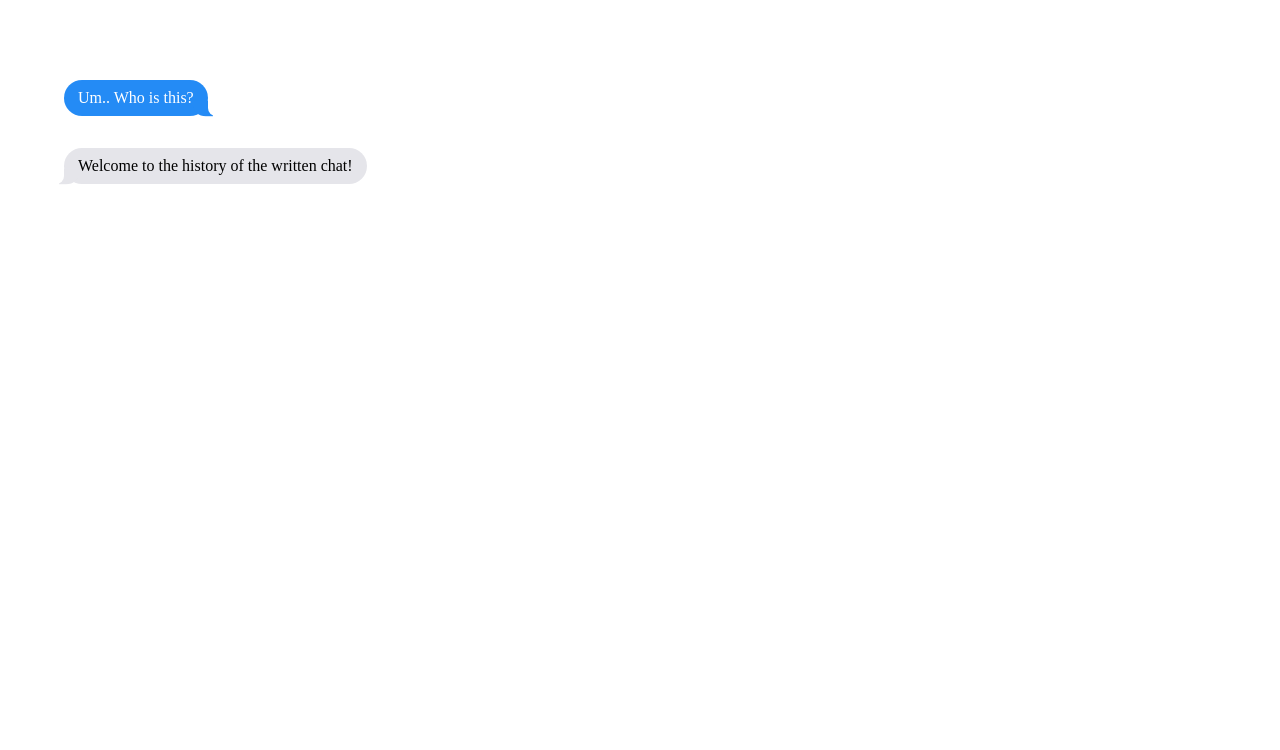
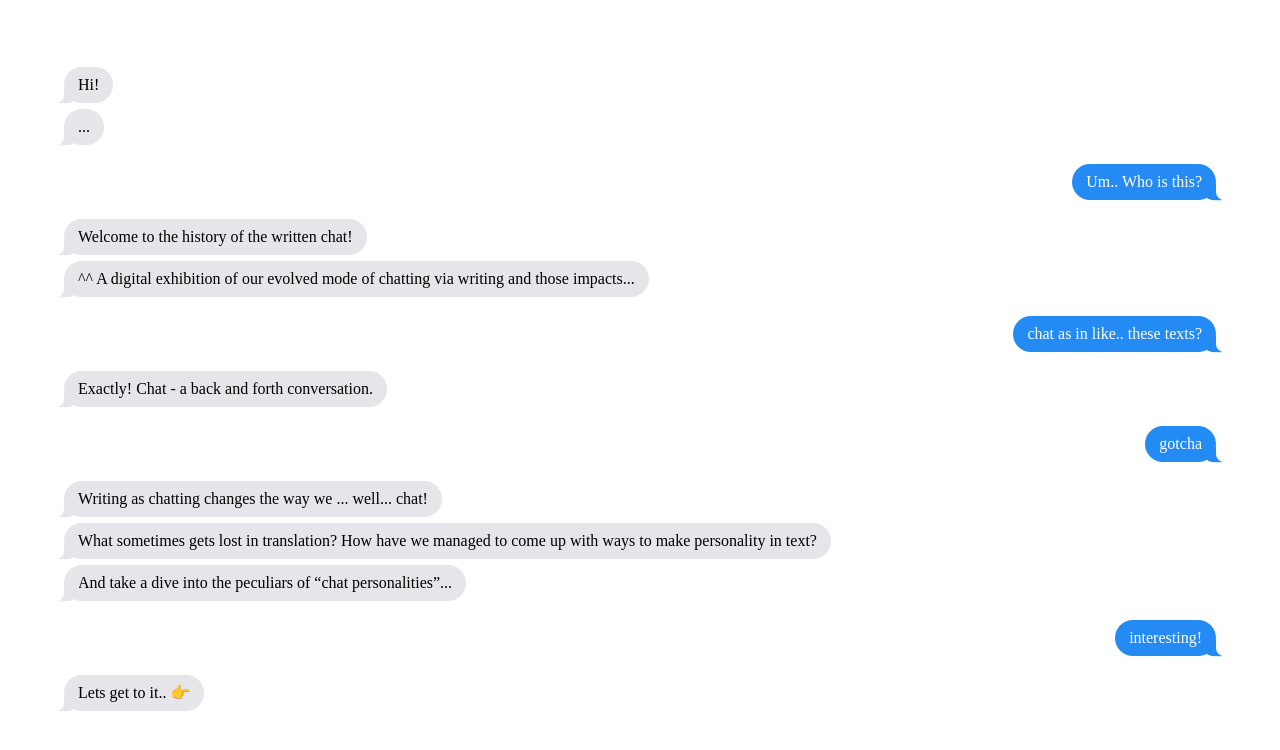
Before and after one commit to harrydnewman/augmenting-final, a React (Vite) app: page /homepage in a window 1280 px wide. Shown: the top 750 px of the page. Built offline with nearby package versions, Linux system fonts and the light colour scheme; a web font is replaced by a local one.

Commit message:
bubbles look rlly epic

```diff
--- a/src/pages/HomePageRestart.jsx
+++ b/src/pages/HomePageRestart.jsx
@@ -7,15 +7,11 @@ export default function HomePageRestart(){
     return (
         <div className={styles.HomePageDiv}>
         <div className={styles.MessageDiv}>
-
-
-            {/* <h1>Home Page Restart</h1> */}
-{/*
             <IncomingBubble text={"Hi!"}/>
-            <IncomingBubble text={"..."}/> */}
+            <IncomingBubble text={"..."}/>
             <OutgoingBubble text={"Um.. Who is this?"}/>
             <IncomingBubble text={"Welcome to the history of the written chat!"}/>
-            {/* <IncomingBubble text={"^^ A digital exhibition of our evolved mode of chatting via writing and those impacts..."}/>
+            <IncomingBubble text={"^^ A digital exhibition of our evolved mode of chatting via writing and those impacts..."}/>
             <OutgoingBubble text={"chat as in like.. these texts?"}/>
             <IncomingBubble text={"Exactly! Chat - a back and forth conversation."}/>
             <OutgoingBubble text={"gotcha"}/>
@@ -23,7 +19,7 @@ export default function HomePageRestart(){
             <IncomingBubble text={"What sometimes gets lost in translation? How have we managed to come up with ways to make personality in text?"}/>
             <IncomingBubble text={"And take a dive into the peculiars of “chat personalities”..."}/>
             <OutgoingBubble text={"interesting!"}/>
-            <IncomingBubble text={"Lets get to it.. 👉"}/> */}
+            <IncomingBubble text={"Lets get to it.. 👉"}/>
 
             </div>
 
--- a/src/styles/NewHomePage.module.css
+++ b/src/styles/NewHomePage.module.css
@@ -27,6 +27,8 @@
 
   } */
 
+
+
   .imessage p {
     border-radius: 1.15rem;
     font-size: 1rem;
@@ -48,6 +50,7 @@
 
   p.fromMe {
     /* align-self: flex-end; */
+    margin-left: auto;
     background-color: #248bf5;
     color: #fff;
     /* margin-left: auto; */
@@ -90,6 +93,8 @@
     align-items: flex-start;
     background-color: #e5e5ea;
     color: #000;
+    margin-bottom: 3px;
+    margin-top: 3px;
   }
 
   p.fromThem:before {
```
